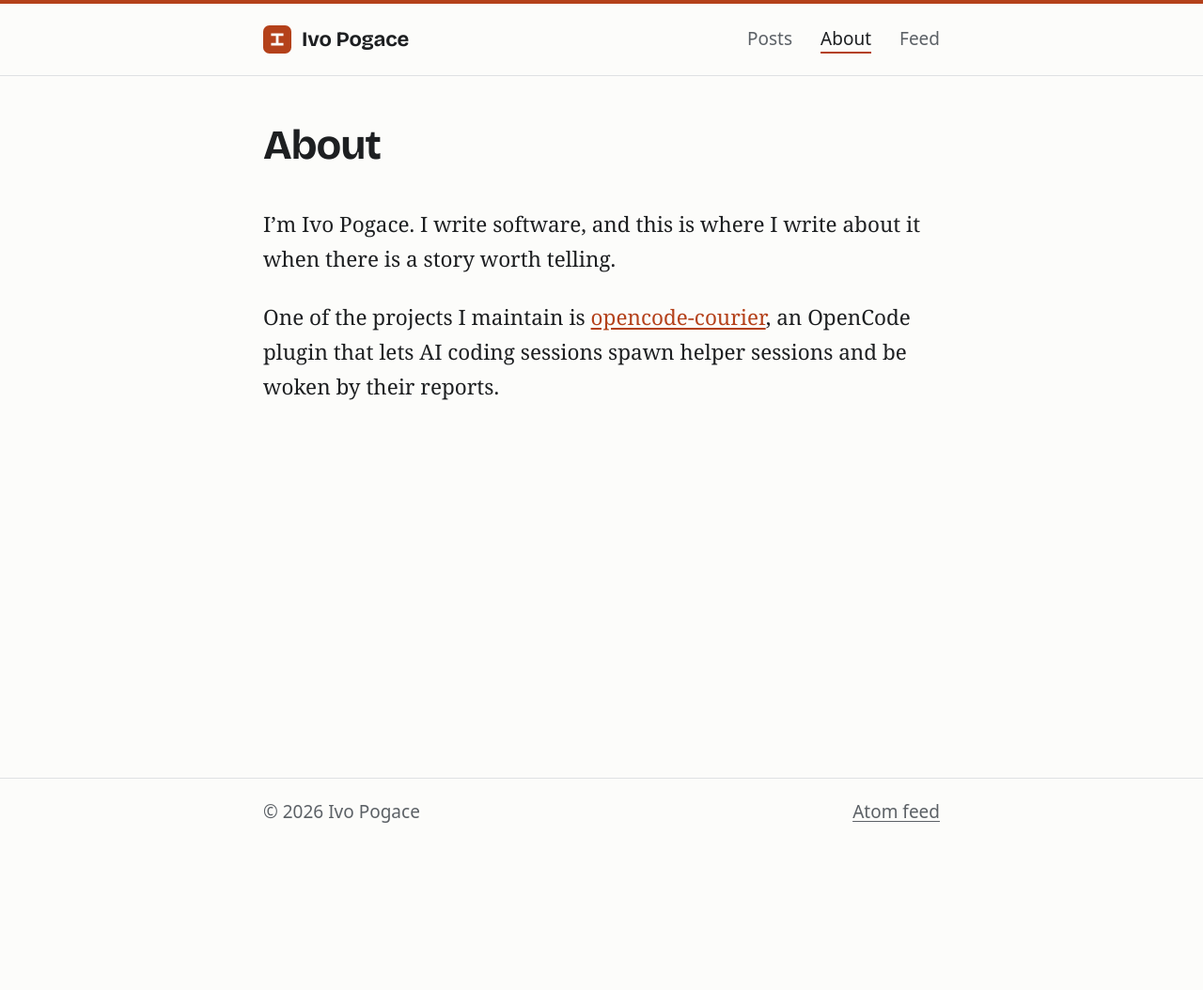
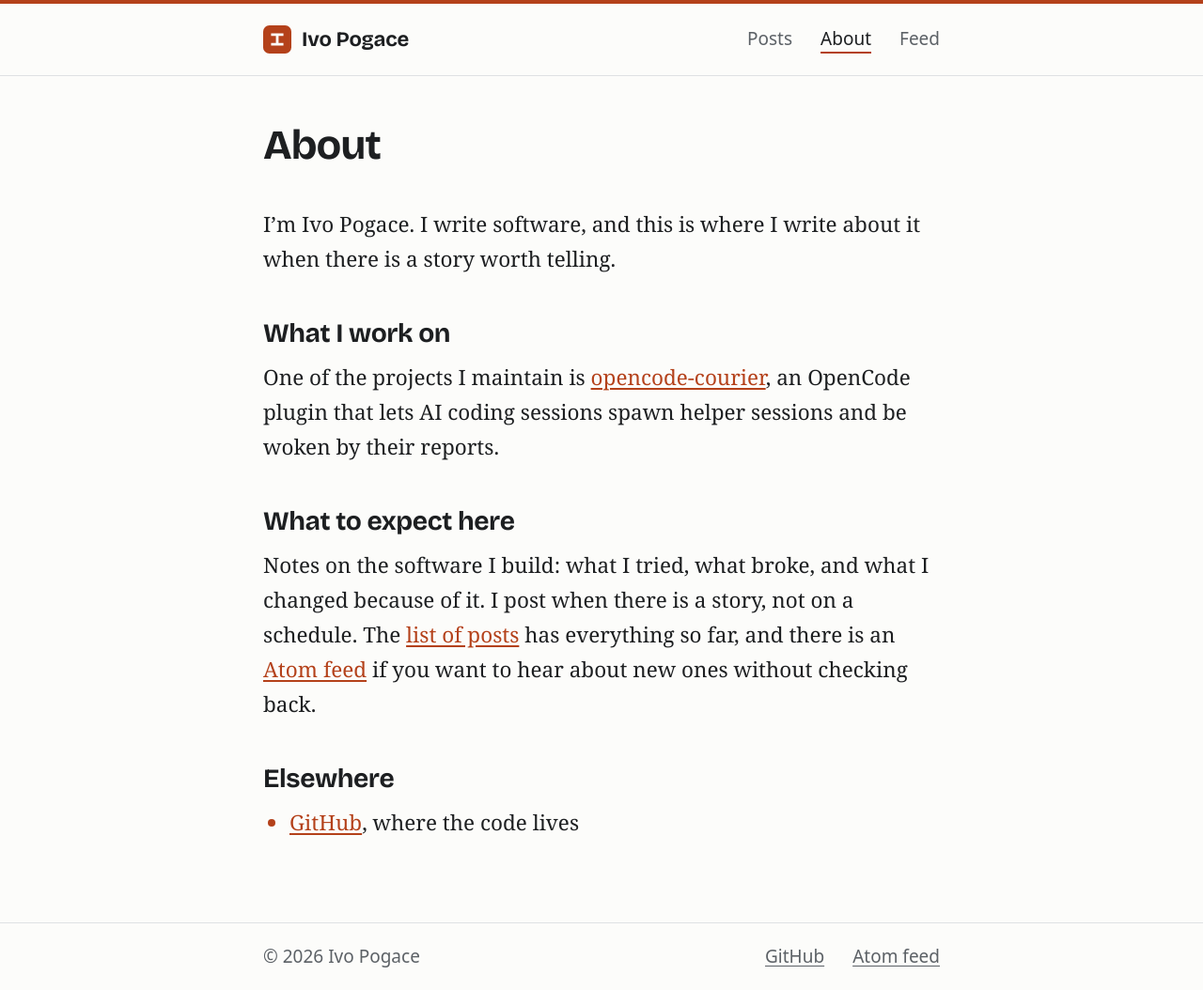
Before and after one commit to ivopogace/blog, a Jekyll site: the page built from about.md, in a window 1280 px wide. Shown: the whole page at 94% size. Built offline with Jekyll 4.4.1, drawn with Linux system fonts in a browser that asks for light colours; before the commit the page ends 900 px from its top, so only the background shows below that.

Commit message:
Fill out the About page, link profiles, automate preview cards, add a sitemap (#6)
- About: a drafted page with sections for the work, what to expect and
  where else to find the author. A note in the source marks what to add.
- Footer: GitHub and LinkedIn links from _config.yml; an empty value is
  left out, and LinkedIn is empty for now.
- Build: a post pushed without a preview card gets one made by the
  workflow. If that step fails, the post still publishes with the site card.
- Search engines: jekyll-sitemap, and structured data naming the author
  and date on posts.


Claude-Session: https://claude.ai/code/session_0138xCuBZqNUBwP9TASzAZgc

Co-authored-by: Claude <noreply@anthropic.com>

```diff
--- a/Gemfile
+++ b/Gemfile
@@ -4,4 +4,5 @@ gem "jekyll", "~> 4.4"
 
 group :jekyll_plugins do
   gem "jekyll-feed", "~> 0.17"
+  gem "jekyll-sitemap", "~> 1.4"
 end
--- a/_config.yml
+++ b/_config.yml
@@ -4,6 +4,11 @@ description: >-
   Notes on the software I build: what I tried, what broke, and what I changed.
 author: Ivo Pogace
 lang: en
+
+# Profile links, shown in the footer and on the About page. A link with an
+# empty value is left out.
+github_url: https://github.com/ivopogace
+linkedin_url: ""
 
 # The site is served at https://ivopogace.github.io/blog/
 url: https://ivopogace.github.io
@@ -19,6 +24,7 @@ kramdown:
 
 plugins:
   - jekyll-feed
+  - jekyll-sitemap
 
 feed:
   path: feed.xml
--- a/_layouts/default.html
+++ b/_layouts/default.html
@@ -38,6 +38,35 @@
   <meta property="og:image:height" content="630">
   <meta property="og:image:alt" content="{{ og_alt | escape }}">
   <meta name="twitter:card" content="summary_large_image">
+  {%- comment %} Structured data: tells search engines who wrote a post and when. {% endcomment %}
+  {%- assign about_url = "/about/" | absolute_url %}
+  {%- if page.collection == "posts" %}
+  <script type="application/ld+json">
+  {
+    "@context": "https://schema.org",
+    "@type": "BlogPosting",
+    "headline": {{ page.title | jsonify }},
+    "description": {{ page.summary | default: site.description | strip_html | strip_newlines | jsonify }},
+    "datePublished": {{ page.date | date_to_xmlschema | jsonify }},
+    "image": {{ og_image | absolute_url | jsonify }},
+    "url": {{ page.url | absolute_url | jsonify }},
+    "mainEntityOfPage": {{ page.url | absolute_url | jsonify }},
+    "author": { "@type": "Person", "name": {{ site.author | jsonify }}, "url": {{ about_url | jsonify }} },
+    "publisher": { "@type": "Person", "name": {{ site.author | jsonify }}, "url": {{ about_url | jsonify }} }
+  }
+  </script>
+  {%- elsif page.url == "/" %}
+  <script type="application/ld+json">
+  {
+    "@context": "https://schema.org",
+    "@type": "Blog",
+    "name": {{ site.title | append: ": " | append: site.tagline | jsonify }},
+    "description": {{ site.description | strip_newlines | jsonify }},
+    "url": {{ "/" | absolute_url | jsonify }},
+    "author": { "@type": "Person", "name": {{ site.author | jsonify }}, "url": {{ about_url | jsonify }} }
+  }
+  </script>
+  {%- endif %}
   <link rel="canonical" href="{{ page.url | absolute_url }}">
   <link rel="preload" href="{{ '/assets/fonts/bricolage-grotesque-latin-wght-normal.woff2' | relative_url }}" as="font" type="font/woff2" crossorigin>
   <link rel="stylesheet" href="{{ '/assets/css/style.css' | relative_url }}">
@@ -65,7 +94,15 @@
   <footer class="site-footer">
     <div class="wrap">
       <span>© {{ site.time | date: "%Y" }} {{ site.author | escape }}</span>
-      <a href="{{ '/feed.xml' | relative_url }}">Atom feed</a>
+      <nav aria-label="Elsewhere">
+        {%- if site.github_url and site.github_url != "" %}
+        <a href="{{ site.github_url }}" rel="me">GitHub</a>
+        {%- endif %}
+        {%- if site.linkedin_url and site.linkedin_url != "" %}
+        <a href="{{ site.linkedin_url }}" rel="me">LinkedIn</a>
+        {%- endif %}
+        <a href="{{ '/feed.xml' | relative_url }}">Atom feed</a>
+      </nav>
     </div>
   </footer>
 </body>
--- a/about.md
+++ b/about.md
@@ -1,15 +1,39 @@
 ---
 layout: page
 title: About
+summary: Who writes this blog, and where else to find the work.
 permalink: /about/
 ---
 
 I'm Ivo Pogace. I write software, and this is where I write about it when
 there is a story worth telling.
 
+{% comment %}
+Draft. Add here, in a sentence or two: what you do for work and where you are
+based. Leave out anything you would rather not publish. This note is not
+published.
+{% endcomment %}
+
+## What I work on
+
 One of the projects I maintain is
 [opencode-courier](https://github.com/ivopogace/opencode-courier), an OpenCode
 plugin that lets AI coding sessions spawn helper sessions and be woken by their
 reports.
 
-<!-- Placeholder: replace this page with your own text. -->
+## What to expect here
+
+Notes on the software I build: what I tried, what broke, and what I changed
+because of it. I post when there is a story, not on a schedule. The
+[list of posts]({{ '/' | relative_url }}) has everything so far, and there is
+an [Atom feed]({{ '/feed.xml' | relative_url }}) if you want to hear about new
+ones without checking back.
+
+## Elsewhere
+
+{% if site.github_url and site.github_url != "" -%}
+- [GitHub]({{ site.github_url }}), where the code lives
+{% endif -%}
+{% if site.linkedin_url and site.linkedin_url != "" -%}
+- [LinkedIn]({{ site.linkedin_url }}), where I announce new posts
+{% endif %}
--- a/assets/css/style.css
+++ b/assets/css/style.css
@@ -148,7 +148,9 @@ a:hover { text-decoration-thickness: 2px; }
   text-underline-offset: 0.35em;
 }
 .site-footer { border-top: 1px solid var(--rule); color: var(--muted); margin-top: 4rem; }
+.site-footer nav { display: flex; flex-wrap: wrap; gap: 0.25rem 1.5rem; }
 .site-footer a { color: var(--muted); }
+.site-footer a:hover { color: var(--fg); }
 
 main.wrap { flex: 1 0 auto; width: 100%; padding-top: 2.5rem; }
 /* As a flex item, main keeps its last child's bottom margin inside it. Drop
```
Also changed, not shown: tools/og-cards.js (+6 -2 lines), .claude/skills/blog-post/SKILL.md, .github/workflows/pages.yml, Gemfile.lock, README.md, 1 other file.
